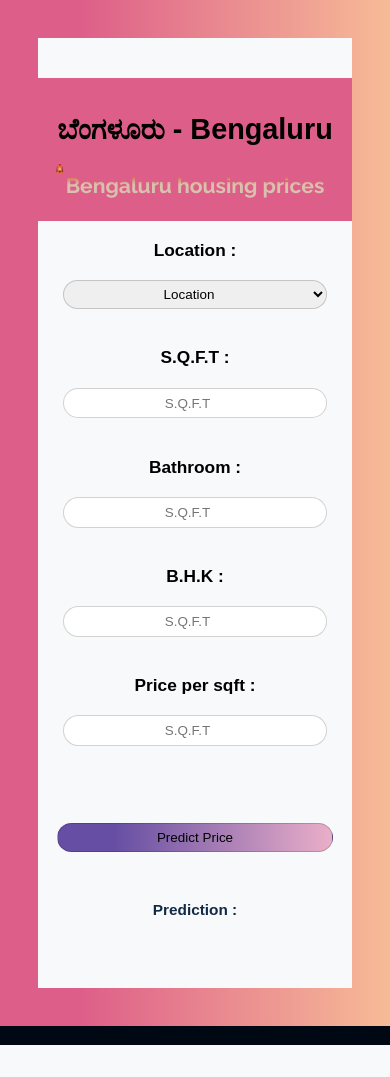
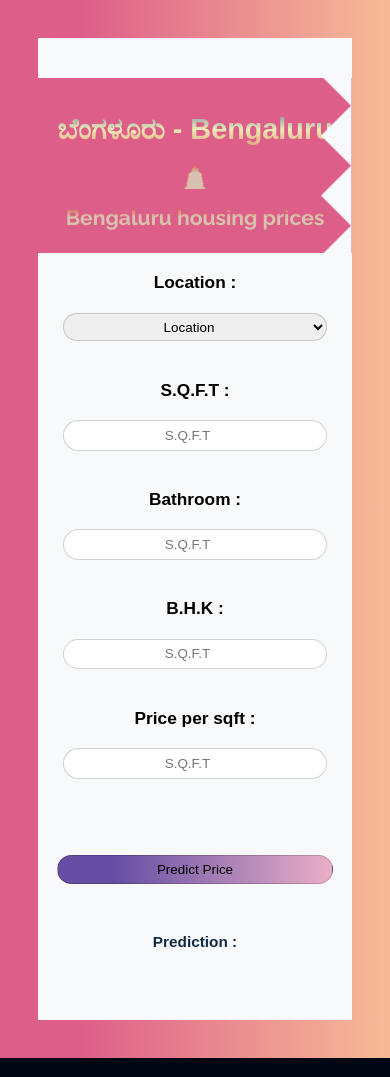
Before and after one commit to vivdevchikam/Indian-metropolitan-cities-housing-prices, a Flask app: page / in a window 390 px wide. Before the commit the page ends 1045 px from the top, so only its background shows below. Run offline with Flask 3, Linux system fonts and the light colour scheme; parts of the project's set-up code (start-up, migrations or seed data) failed here and were passed over; some libraries are stand-ins or nearby versions; some web fonts are replaced.

Commit message:
Add files via upload

```diff
--- a/static/css/style.css
+++ b/static/css/style.css
@@ -50,6 +50,14 @@ body {
   font-family: Arial, Helvetica, sans-serif;
   font-weight: 600;
   text-align: center;
+  background: -webkit-linear-gradient(
+    90deg,
+    rgba(225, 100, 80, 1) 0%,
+    rgba(237, 235, 181, 1) 50%,
+    rgba(23, 73, 151, 1) 100%
+  );
+  background-clip: text;
+  -webkit-text-fill-color: transparent;
 }
 
 .h3-header {
@@ -62,6 +70,18 @@ body {
   border-radius: 3.4rem;
   padding-bottom: 0.4rem;
   text-align: center;
+}
+
+.temple {
+  text-align: center;
+  padding-bottom: 1.6rem;
+}
+
+.temple-emoji {
+  font-size: 2.4rem;
+  background: -webkit-linear-gradient(90deg, #d9c2ad 60%, #d94b2b 100%);
+  background-clip: text;
+  -webkit-text-fill-color: transparent;
 }
 
 .card-body {
@@ -145,6 +165,18 @@ input {
   .h3-predict {
     font-size: 2rem;
   }
+
+  .card-header {
+    --mask: conic-gradient(
+        from -135deg at right,
+        #0000,
+        #000 1deg 89deg,
+        #0000 90deg
+      )
+      60%/100% 60px;
+    -webkit-mask: var(--mask);
+    mask: var(--mask);
+  }
 }
 @media (max-width: 470px) {
   .h3-predict {
```
